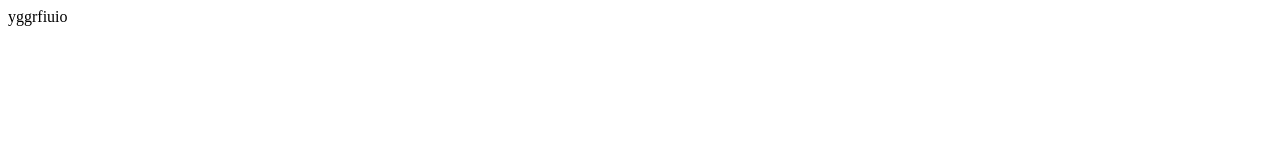
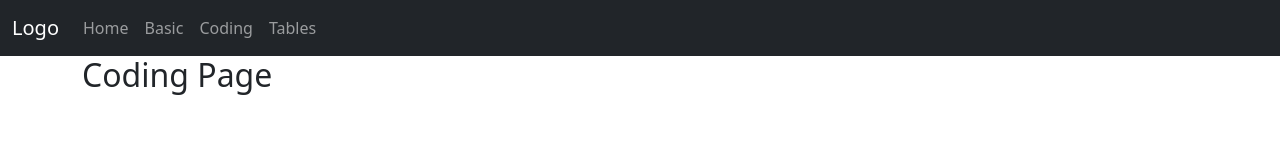
Before and after one commit to Dihfahsih1/web-dev-2024, a plain HTML site: page first_code.html in a window 1280 px wide. Drawn offline with Linux system fonts and the light colour scheme.

Commit message:
navbar code

```diff
--- a/first_code.html
+++ b/first_code.html
@@ -1,11 +1,49 @@
 <!DOCTYPE html>
 <html lang="en">
-<head>
-    <meta charset="UTF-8">
-    <meta name="viewport" content="width=device-width, initial-scale=1.0">
-    <title>Document</title>
-</head>
+    <head>
+        <meta charset="UTF-8">
+        <meta name="viewport" content="width=device-width, initial-scale=1.0">
+        <title>Code</title>
+        <link rel="stylesheet" href="bootstrap/css/bootstrap.min.css">
+    </head>
+
 <body>
-    yggrfiuio
+
+    <nav class="navbar navbar-expand-sm bg-dark navbar-dark">
+        <div class="container-fluid">
+          <a class="navbar-brand" href="#">Logo</a>
+
+          <button class="navbar-toggler" type="button" data-bs-toggle="collapse" data-bs-target="#collapsibleNavbar">
+            <span class="navbar-toggler-icon"></span>
+          </button>
+
+          <div class="collapse navbar-collapse" id="collapsibleNavbar">
+            <ul class="navbar-nav">
+                <li class="nav-item">
+                    <a class="nav-link" href="index.html">Home</a>
+                </li>
+
+                <li class="nav-item">
+                    <a class="nav-link" href="basic_html.html">Basic</a>
+                </li>
+
+                <li class="nav-item">
+                    <a class="nav-link" href="first_code.html">Coding</a>
+                </li>
+
+                <li class="nav-item">
+                    <a class="nav-link" href="table.html">Tables</a>
+                </li>
+            </ul>
+          </div>
+        </div>
+    </nav>
+
+    <div class="container">
+
+
+        <h2>Coding Page</h2>
+    </div>
+    <script src="bootstrap/js/bootstrap.min.js"></script>
 </body>
 </html>
```
Also changed, not shown: basic_html.html (+31 -1 lines), index.html (+32 -1 lines), navbar.html (added, +27 -0 lines), table.html (+18 -0 lines).
